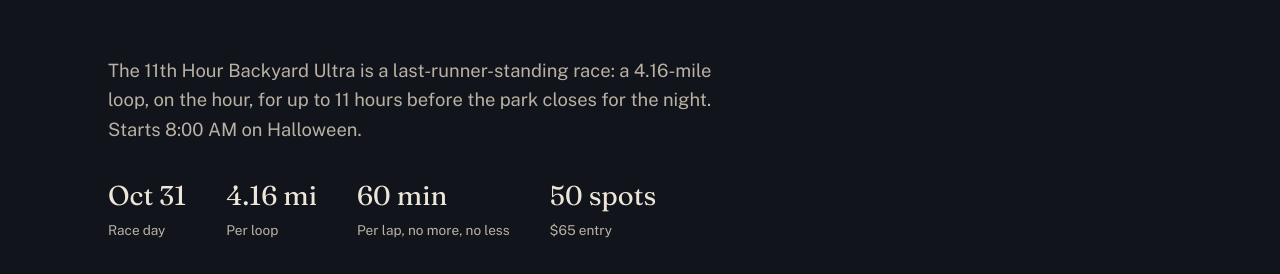
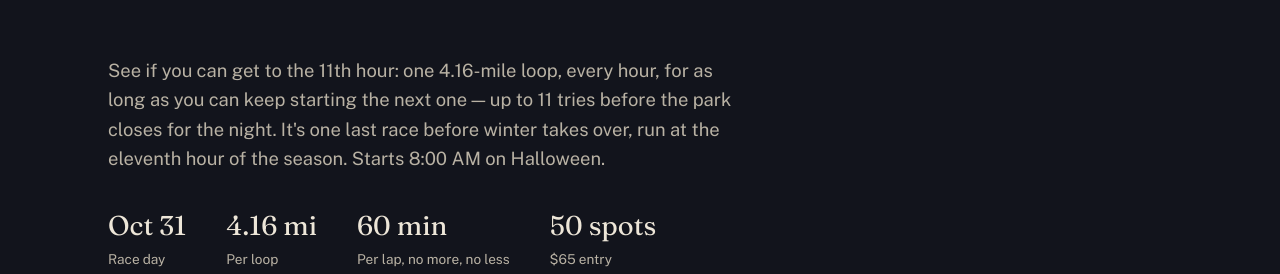
Before and after one commit to jonathanjuleus/bearcreeklake, a plain HTML site: page index.html in a window 1280 px wide. Shown: the part 770-1044 px from the top of the page. Drawn offline with nearby package versions, Linux system fonts and the light colour scheme.

Commit message:
Reframe intro copy as a challenge to reach the 11th hour, and tie in end-of-season theme

```diff
--- a/index.html
+++ b/index.html
@@ -275,7 +275,7 @@
 
 <section id="intro">
   <div class="wrap">
-    <p class="sub">The 11th Hour Backyard Ultra is a last-runner-standing race: a 4.16-mile loop, on the hour, for up to 11 hours before the park closes for the night. Starts 8:00 AM on Halloween.</p>
+    <p class="sub">See if you can get to the 11th hour: one 4.16-mile loop, every hour, for as long as you can keep starting the next one — up to 11 tries before the park closes for the night. It's one last race before winter takes over, run at the eleventh hour of the season. Starts 8:00 AM on Halloween.</p>
     <div class="fact-row">
       <div class="fact">
         <div class="num">Oct 31</div>
```
